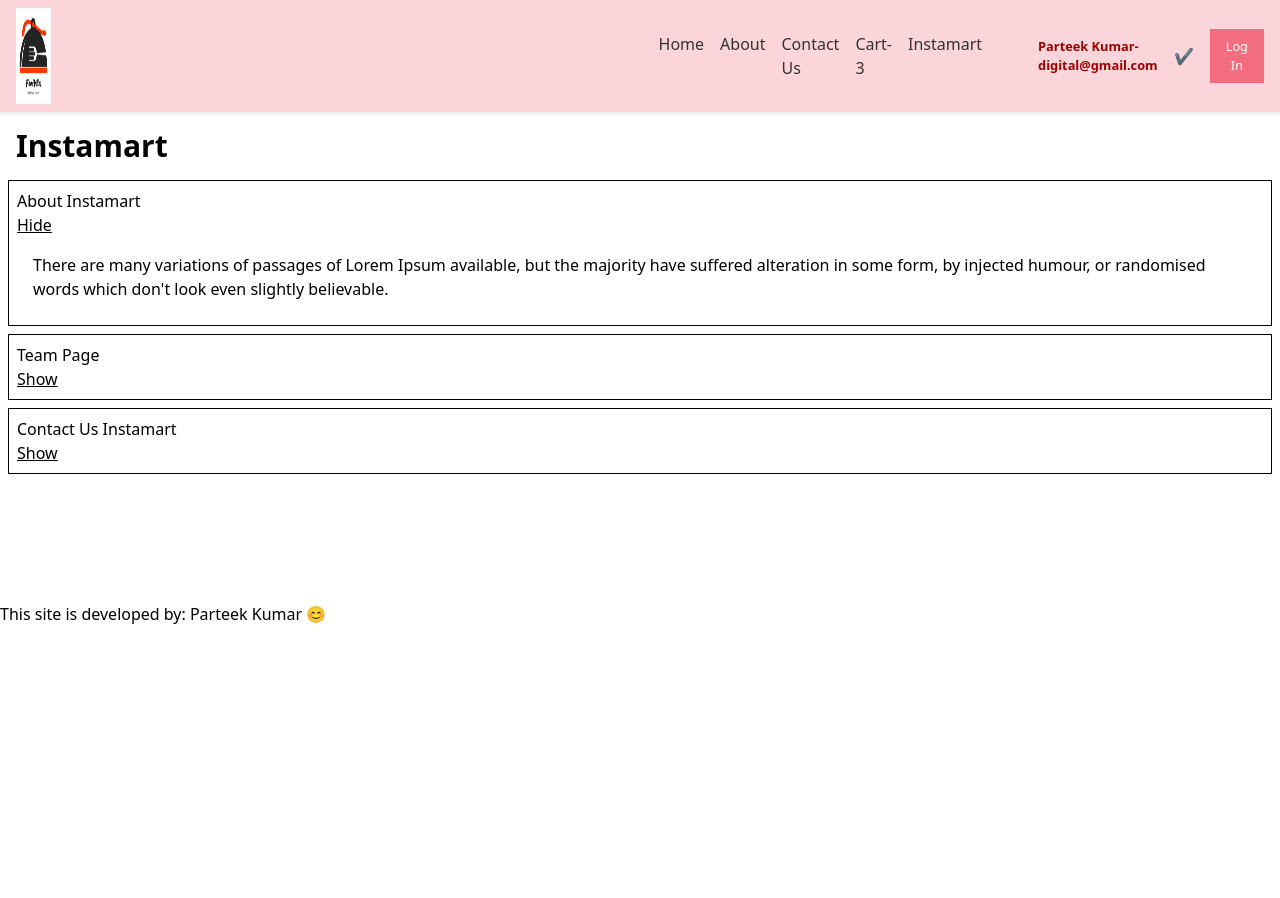
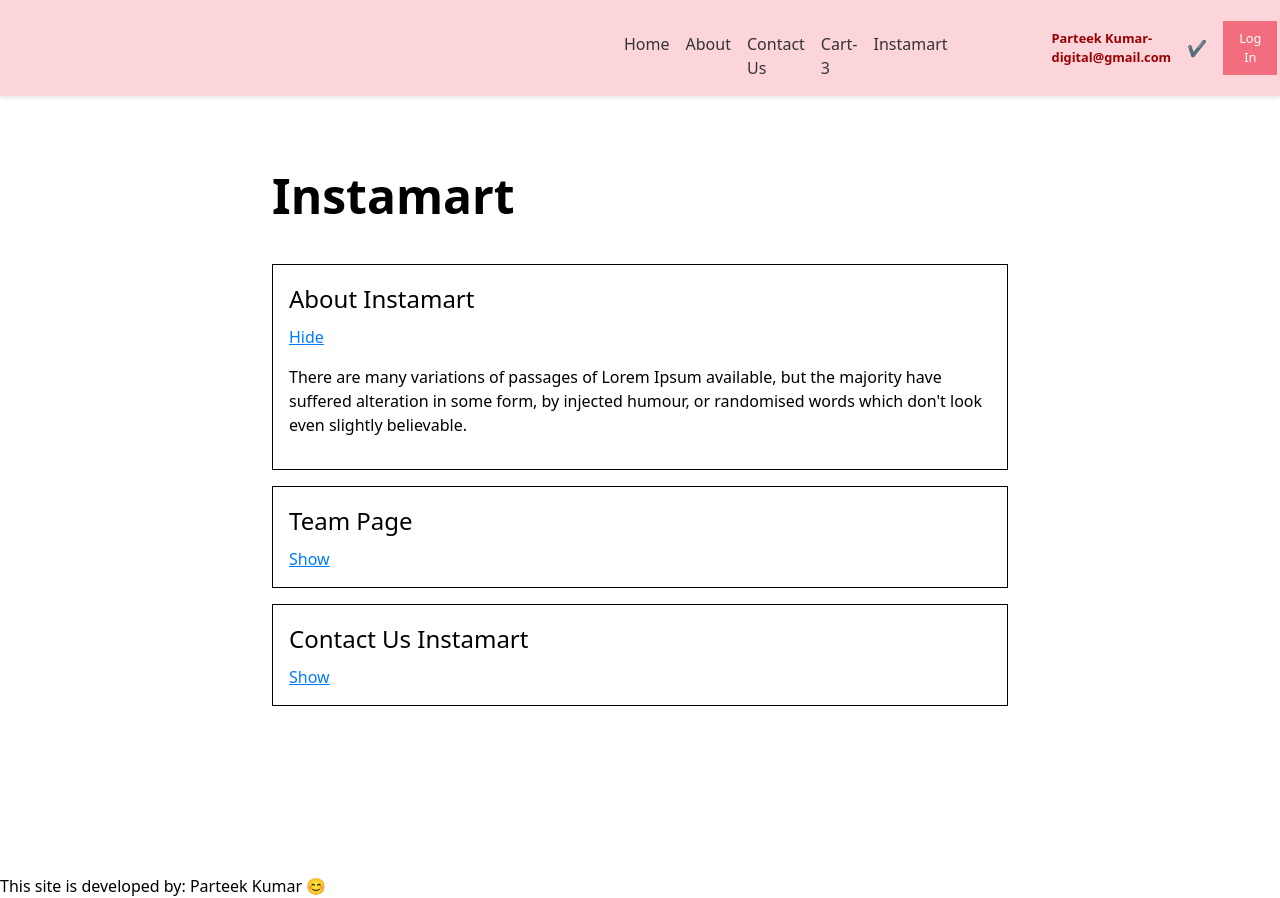
Before and after one commit to parteek2813/Swiggy-Reactjs, a React (Vite) app: page /instamart in a window 1280 px wide. Before the commit the page ends 800 px from the top, so only its background shows below. Built offline with nearby package versions, Linux system fonts and the light colour scheme.

Commit message:
Improved overall styling

```diff
--- a/src/Componenets/Contacts.js
+++ b/src/Componenets/Contacts.js
@@ -1,8 +1,38 @@
+import React from 'react';
+import '../styling/contact.css';
+
 const Contact = () => {
     return (
-        <>
-            <h1> Simple Contact Us Page</h1>
-        </>
+        <div className="contact-container">
+            <h2 className="contact-heading">Contact Us</h2>
+            <form className="contact-form">
+                <div>
+                    <label htmlFor="name" className="contact-label">
+                        Name:
+                    </label>
+                    <input type="text" id="name" className="contact-input" />
+                </div>
+                <div>
+                    <label htmlFor="email" className="contact-label">
+                        Email:
+                    </label>
+                    <input type="email" id="email" className="contact-input" />
+                </div>
+                <div>
+                    <label htmlFor="message" className="contact-label">
+                        Message:
+                    </label>
+                    <textarea
+                        id="message"
+                        className="contact-textarea"
+                        rows="4"
+                    ></textarea>
+                </div>
+                <button type="submit" className="contact-button">
+                    Send Message
+                </button>
+            </form>
+        </div>
     );
 };
 
--- a/src/Componenets/Instamart.js
+++ b/src/Componenets/Instamart.js
@@ -1,79 +1,67 @@
-import {useState} from "react";
+import { useState } from 'react';
+import '../styling/instamart.css';
 
+const Section = ({ title, description, isVisible, setisVisible }) => {
+    return (
+        <div className="section">
+            <h3>{title}</h3>
 
-const Section = ({title, description, isVisible, setisVisible})=>{
+            {isVisible ? (
+                <button
+                    onClick={() => setisVisible(false)}
+                    className="cursor-pointer"
+                >
+                    Hide
+                </button>
+            ) : (
+                <button
+                    onClick={() => setisVisible(true)}
+                    className="cursor-pointer"
+                >
+                    Show
+                </button>
+            )}
 
+            {isVisible && <p>{description}</p>}
+        </div>
+    );
+};
 
-//  const [isVisible , setisVisible ] = useState(false);
-
-
+const Instamart = () => {
+    const [visibleSection, SetisVisibleSection] = useState('about');
 
     return (
-        <div className="border border-black p-2 m-2">
-            <h3>{title}</h3>
-
-            {
-                isVisible ? (
-                <button onClick={()=>{setisVisible
-                    (false)}}
-                    className="cursor-pointer underline"> Hide </button>
-                    )
-                    :
-                    (
-                    <button onClick={()=>{setisVisible
-
-                        (true)}}
-                         className="cursor-pointer underline"> Show
-                         </button>
-                        )
-            }
-
-            {
-            isVisible && <p className="text-bold m-2 p-2"> {description}    </p>
-        }
-
-        </div>
-    )
-}
-
-
-const Instamart=()=>{
-
-
-const[visibleSection, SetisVisibleSection]= useState("about");
-
-
-    return (
-        <div>
-
-            <h1 className="text-3xl p-2 m-2 font-bold"> Instamart </h1>
+        <div className="container">
+            <h1 className="title">Instamart</h1>
 
             <Section
-            title={"About Instamart"}
-            description={" There are many variations of passages of Lorem Ipsum available, but the majority have suffered alteration in some form, by injected humour, or randomised words which don't look even slightly believable. "}
-
-            isVisible={visibleSection == "about"}
-            setisVisible={()=>SetisVisibleSection("about")}
-             />
+                title={'About Instamart'}
+                description={
+                    "There are many variations of passages of Lorem Ipsum available, but the majority have suffered alteration in some form, by injected humour, or randomised words which don't look even slightly believable."
+                }
+                isVisible={visibleSection === 'about'}
+                setisVisible={() => SetisVisibleSection('about')}
+            />
 
             <Section
-            title={"Team Page"}
-            description={" There are many variations of passages of Lorem Ipsum available, but the majority have suffered alteration in some form, by injected humour, or randomised words which don't look even slightly believable. "}
+                title={'Team Page'}
+                description={
+                    "There are many variations of passages of Lorem Ipsum available, but the majority have suffered alteration in some form, by injected humour, or randomised words which don't look even slightly believable."
+                }
+                isVisible={visibleSection === 'team'}
+                setisVisible={() => SetisVisibleSection('team')}
+            />
 
-            isVisible={visibleSection == "team"}
-            setisVisible={()=>SetisVisibleSection("team")}
-             />
             <Section
-
-            title={"Contact Us Instamart"}
-            description={" There are many variations of passages of Lorem Ipsum available, but the majority have suffered alteration in some form, by injected humour, or randomised words which don't look even slightly believable. "}
-
-            isVisible={visibleSection == "contact"}
-            setisVisible={()=>SetisVisibleSection("contact")}
-             />
+                title={'Contact Us Instamart'}
+                description={
+                    "There are many variations of passages of Lorem Ipsum available, but the majority have suffered alteration in some form, by injected humour, or randomised words which don't look even slightly believable."
+                }
+                isVisible={visibleSection === 'contact'}
+                setisVisible={() => SetisVisibleSection('contact')}
+            />
         </div>
-    )
-
-}
+    );
+};
 
 export default Instamart;
--- /dev/null
+++ b/src/body.css
@@ -0,0 +1,45 @@
+/* body.css */
+
+/* Search container */
+.SearchContainer {
+    display: flex;
+    align-items: center;
+    justify-content: flex-start;
+    background-color: #fbd5d9;
+    padding: 1rem;
+    margin-bottom: 1rem;
+}
+
+.search-input {
+    padding: 0.5rem;
+    border: 1px solid #ccc;
+    border-radius: 4px;
+    width: 300px;
+    margin-left: 600px;
+}
+
+.search-input:focus {
+    outline: none;
+    border-color: #f26d7d;
+}
+
+.search-button {
+    background-color: #f26d7d;
+    color: #fff;
+    border: none;
+    border-radius: 4px;
+    padding: 0.5rem 1rem;
+    cursor: pointer;
+    transition: background-color 0.3s ease;
+}
+
+.search-button:hover {
+    background-color: #d53f54;
+}
+
+/* Restaurant card */
+.restaurants-container {
+    display: flex;
+    flex-wrap: wrap;
+    gap: 1rem;
+}
--- a/src/header.css
+++ b/src/header.css
@@ -3,7 +3,7 @@
 /* Header container */
 .header {
     display: flex;
-    justify-content: space-between;
+    justify-content: flex-start;
     align-items: center;
     background-color: #fbd5d9;
     box-shadow: 0px 2px 4px rgba(0, 0, 0, 0.1);
@@ -18,8 +18,8 @@
 /* Navigation items */
 .nav-items {
     margin-top: 2rem;
-    margin-bottom: 2rem;
-    margin-right: 2rem;
+    margin-bottom: 1rem;
+    margin-right: 5rem;
 }
 
 .nav-style-element {
--- /dev/null
+++ b/src/styling/about.css
@@ -0,0 +1,40 @@
+/* about.css */
+
+.about-container {
+    max-width: 800px;
+    margin: 0 auto;
+    padding: 2rem;
+}
+
+.about-heading {
+    font-size: 2rem;
+    font-weight: bold;
+    margin-bottom: 1rem;
+}
+
+.about-description {
+    line-height: 1.5;
+    margin-bottom: 1.5rem;
+}
+
+.about-image {
+    width: 100%;
+    max-width: 500px;
+    height: auto;
+    margin-bottom: 1.5rem;
+}
+
+.about-button {
+    background-color: #f26d7d;
+    color: #fff;
+    border: none;
+    border-radius: 4px;
+    padding: 0.5rem 1rem;
+    font-size: 1rem;
+    cursor: pointer;
+    transition: background-color 0.3s ease;
+}
+
+.about-button:hover {
+    background-color: #d53f54;
+}
--- /dev/null
+++ b/src/styling/contact.css
@@ -0,0 +1,68 @@
+/* contact.css */
+
+.contact-container {
+    max-width: 800px;
+    margin: 0 auto;
+    padding: 2rem;
+}
+
+.contact-heading {
+    font-size: 2rem;
+    font-weight: bold;
+    margin-bottom: 1rem;
+}
+
+.contact-form {
+    display: grid;
+    grid-gap: 1rem;
+    margin-bottom: 1.5rem;
+}
+
+.contact-label {
+    font-weight: bold;
+}
+
+.contact-input {
+    padding: 0.5rem;
+    background-color: transparent;
+    border: none;
+    border-radius: 0;
+    border-bottom: 1px solid #ccc;
+    transition: border-color 0.3s ease;
+}
+
+.contact-input:focus {
+    border-color: #f26d7d;
+    outline: none;
+}
+
+.contact-textarea {
+    padding: 0.5rem;
+    background-color: transparent;
+    border: none;
+    border-radius: 0;
+    border-bottom: 1px solid #ccc;
+    resize: vertical;
+    transition: border-color 0.3s ease;
+}
+
+.contact-textarea:focus {
+    border-color: #f26d7d;
+    outline: none;
+}
+
+.contact-button {
+    background-color: #f26d7d;
+    color: #fff;
+    border: none;
+    border-radius: 4px;
+    padding: 0.5rem 1rem;
+    font-size: 1rem;
+    cursor: pointer;
+    transition: background-color 0.3s ease;
+}
+
+.contact-button:hover,
+.contact-button:focus {
+    background-color: #d53f54;
+}
--- /dev/null
+++ b/src/styling/instamart.css
@@ -0,0 +1,40 @@
+/* instamart.css */
+
+.container {
+    max-width: 800px;
+    margin: 0 auto;
+    padding: 2rem;
+}
+
+.title {
+    font-size: 3rem;
+    font-weight: bold;
+    margin: 2rem 0;
+}
+
+.section {
+    border: 1px solid #000;
+    padding: 1rem;
+    margin: 1rem 0;
+}
+
+.section h3 {
+    font-size: 1.5rem;
+}
+
+.section p {
+    margin: 1rem 0;
+}
+
+.section button {
+    margin-top: 0.5rem;
+    background: none;
+    border: none;
+    cursor: pointer;
+    color: #007bff;
+    text-decoration: underline;
+}
+
+.section button:hover {
+    text-decoration: none;
+}
```
Also changed, not shown: src/Componenets/Body.js (+58 -68 lines), src/Componenets/about.js (+43 -26 lines).
